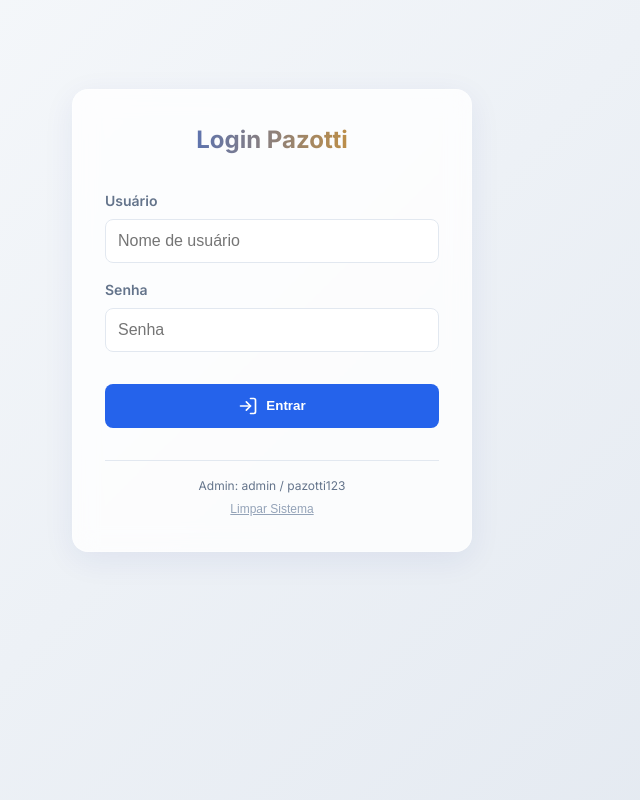
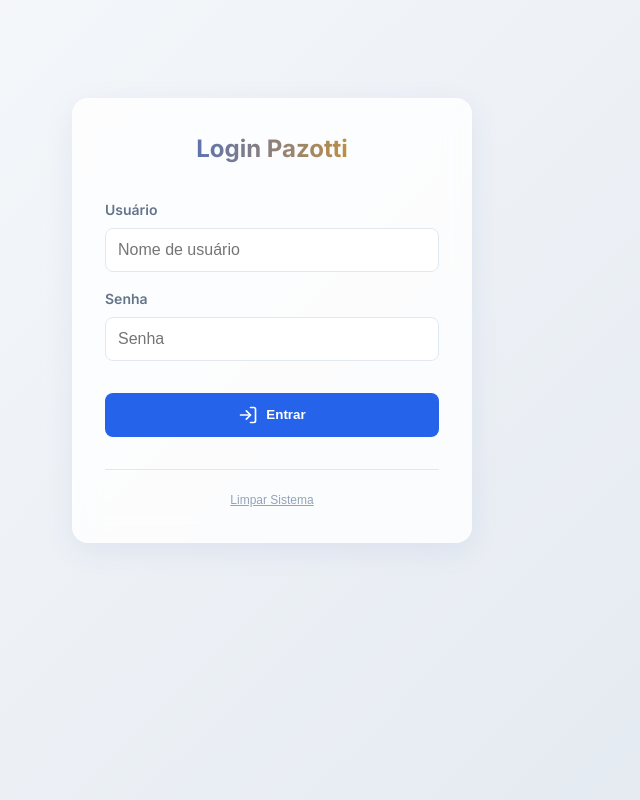
Before and after one commit to RodrigoTeodoro01/pazotti-app, a React (Vite) app: page / in a window 1280 px wide. Shown: the whole page, without its empty margins (368-1008 px from the left). Built offline with nearby package versions, Linux system fonts and the light colour scheme.

Commit message:
Removendo credenciais da tela de login

```diff
--- a/src/App.jsx
+++ b/src/App.jsx
@@ -269,7 +269,6 @@ function App() {
             <button type="submit" className="btn btn-primary" style={{ marginTop: '1rem' }}><LogIn size={20} /> Entrar</button>
           </form>
           <div style={{ marginTop: '2rem', textAlign: 'center', borderTop: '1px solid var(--border)', paddingTop: '1rem' }}>
-            <p style={{ fontSize: '0.75rem', color: 'var(--text-muted)' }}>Admin: admin / pazotti123</p>
             <button onClick={handleResetSystem} style={{ background: 'none', border: 'none', color: '#94a3b8', fontSize: '0.75rem', cursor: 'pointer', textDecoration: 'underline' }}>Limpar Sistema</button>
           </div>
         </div>
```
